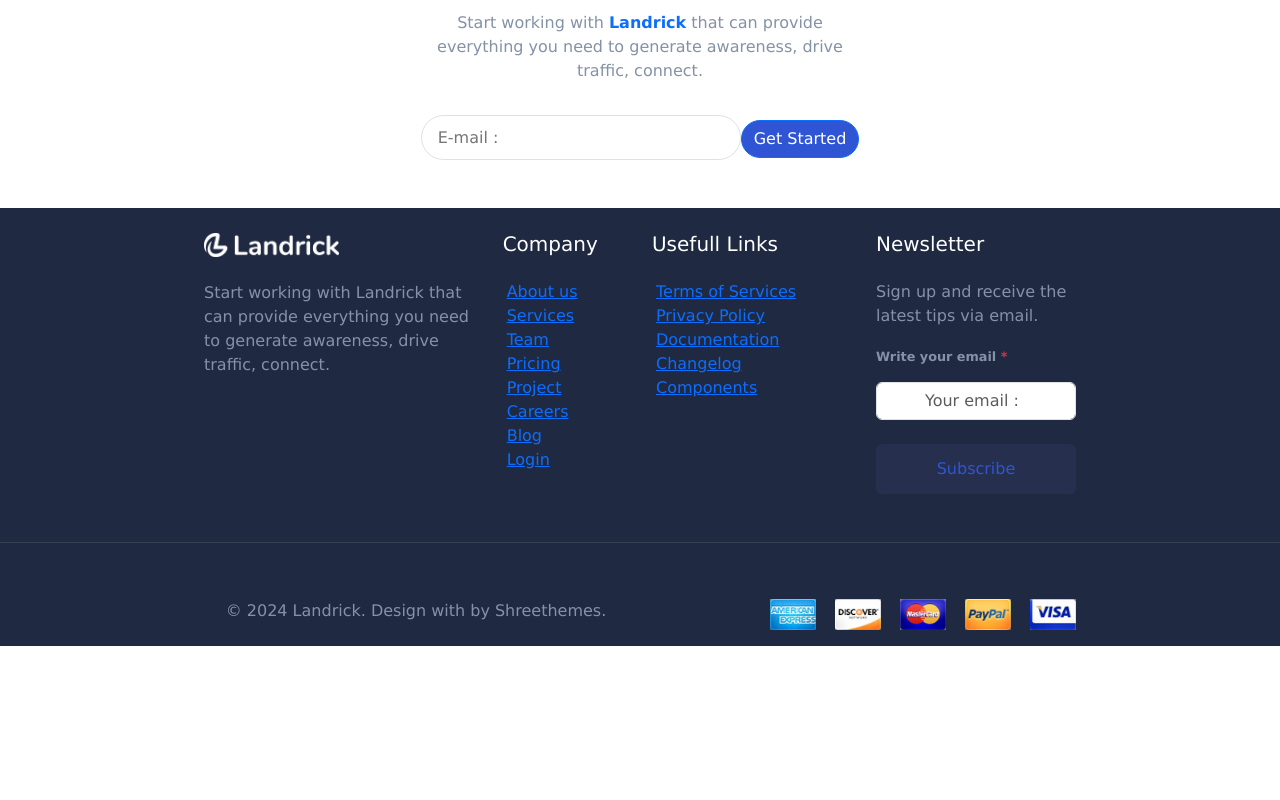
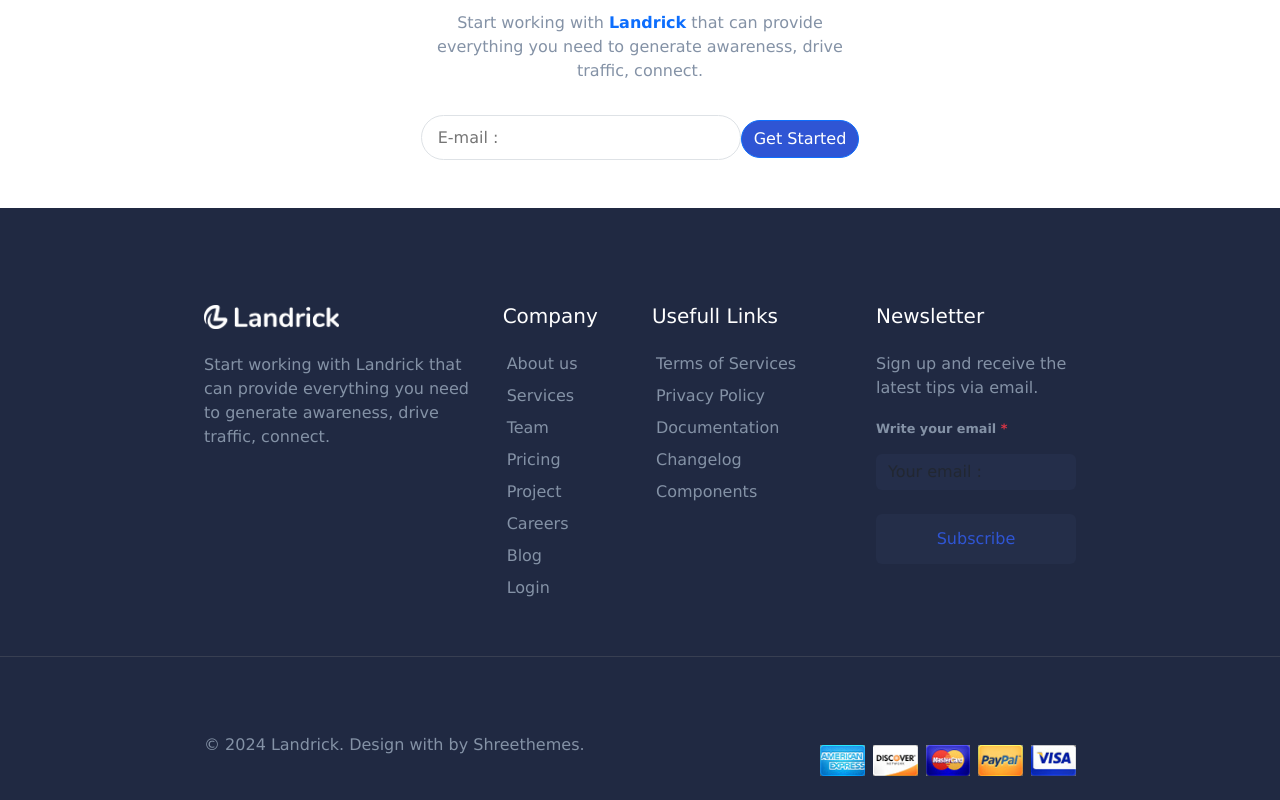
Before and after one commit to RobertoScarci/proj-html-vuejs, a Vue app in the folder proj-html-vuejs/: page / in a window 1280 px wide. Shown: the part 3313-4113 px from the top of the page. Before the commit the page ends 3959 px from the top, so only its background shows below. Built offline with nearby package versions, Linux system fonts and the light colour scheme.

Commit message:
completamento degli elementi presenti nel footer

```diff
--- a/proj-html-vuejs/src/components/AppFooter.vue
+++ b/proj-html-vuejs/src/components/AppFooter.vue
@@ -1,7 +1,7 @@
 <template>
 
     <!-- Footer -->
-    <footer class="footer pt-4 pb-3">
+    <footer class="footer pb-3">
             <div class="container">
                 <div class="row">
                     <div class="col-12">
@@ -26,25 +26,25 @@
                                 <div class="col-lg-2 col-md-4 col-12 mt-4 mt-sm-0 pt-2 pt-sm-0">
                                     <h5 class="footer-head">Company</h5>
                                     <ul class="list-unstyled footer-list mt-4">
-                                        <li><a href="javascript:void(0)" class="text-foot"><i class="uil uil-angle-right-b me-1"></i> About us</a></li>
-                                        <li><a href="javascript:void(0)" class="text-foot"><i class="uil uil-angle-right-b me-1"></i> Services</a></li>
-                                        <li><a href="javascript:void(0)" class="text-foot"><i class="uil uil-angle-right-b me-1"></i> Team</a></li>
-                                        <li><a href="javascript:void(0)" class="text-foot"><i class="uil uil-angle-right-b me-1"></i> Pricing</a></li>
-                                        <li><a href="javascript:void(0)" class="text-foot"><i class="uil uil-angle-right-b me-1"></i> Project</a></li>
-                                        <li><a href="javascript:void(0)" class="text-foot"><i class="uil uil-angle-right-b me-1"></i> Careers</a></li>
-                                        <li><a href="javascript:void(0)" class="text-foot"><i class="uil uil-angle-right-b me-1"></i> Blog</a></li>
-                                        <li><a href="javascript:void(0)" class="text-foot"><i class="uil uil-angle-right-b me-1"></i> Login</a></li>
+                                        <li><i class="uil uil-angle-right-b me-1"></i> About us</li>
+                                        <li><i class="uil uil-angle-right-b me-1"></i> Services</li>
+                                        <li><i class="uil uil-angle-right-b me-1"></i> Team</li>
+                                        <li><i class="uil uil-angle-right-b me-1"></i> Pricing</li>
+                                        <li><i class="uil uil-angle-right-b me-1"></i> Project</li>
+                                        <li><i class="uil uil-angle-right-b me-1"></i> Careers</li>
+                                        <li><i class="uil uil-angle-right-b me-1"></i> Blog</li>
+                                        <li><i class="uil uil-angle-right-b me-1"></i> Login</li>
                                     </ul>
                                 </div>
 
                                 <div class="col-lg-3 col-md-4 col-12 mt-4 mt-sm-0 pt-2 pt-sm-0">
                                     <h5 class="footer-head">Usefull Links</h5>
                                     <ul class="list-unstyled footer-list mt-4">
-                                        <li><a href="javascript:void(0)" class="text-foot"><i class="uil uil-angle-right-b me-1"></i> Terms of Services</a></li>
-                                        <li><a href="javascript:void(0)" class="text-foot"><i class="uil uil-angle-right-b me-1"></i> Privacy Policy</a></li>
-                                        <li><a href="javascript:void(0)" class="text-foot"><i class="uil uil-angle-right-b me-1"></i> Documentation</a></li>
-                                        <li><a href="javascript:void(0)" class="text-foot"><i class="uil uil-angle-right-b me-1"></i> Changelog</a></li>
-                                        <li><a href="javascript:void(0)" class="text-foot"><i class="uil uil-angle-right-b me-1"></i> Components</a></li>
+                                        <li><i class="uil uil-angle-right-b me-1"></i> Terms of Services</li>
+                                        <li><i class="uil uil-angle-right-b me-1"></i> Privacy Policy</li>
+                                        <li><i class="uil uil-angle-right-b me-1"></i> Documentation</li>
+                                        <li><i class="uil uil-angle-right-b me-1"></i> Changelog</li>
+                                        <li><i class="uil uil-angle-right-b me-1"></i> Components</li>
                                     </ul>
                                 </div>
 
@@ -56,8 +56,8 @@
                                             <div class="col-lg-12">
                                                 <div class="foot-subscribe mb-3">
                                                     <label class="form-label">Write your email <span class="text-danger">*</span></label>
-                                                    <div class="form-icon position-relative pt-2">
-                                                        <input type="email" name="email" id="emailsubscribe" class="form-control ps-5 rounded" placeholder="Your email : " required="">
+                                                    <div class="pt-2">
+                                                        <input type="email" name="email" id="emailsubscribe" class="form-control rounded" placeholder="Your email : " required="">
                                                     </div>
                                                 </div>
                                             </div>
@@ -83,11 +83,11 @@
             <div class="pt-5 footer-bar">
                 <div class="container text-center">
                     <div class="row align-items-center">
-                        <div class="col-6">
+                        <div class="col-6 start">
                             <p class="">© 2024 Landrick. Design with <i class=""></i> by  Shreethemes.</p>
                         </div>
 
-                        <div class="col-6 mt-4 mt-sm-0 pt-2">
+                        <div class="col-6 mt-4 pt-2">
                             <ul class="list-unstyled text-sm-end mb-0">
                                 <li class="list-inline-item"><a href=""><img src="../assets/american-ex.png" class="avatar avatar-ex-sm" title="American Express" alt=""></a></li>
                                 <li class="list-inline-item"><a href=""><img src="../assets/discover.png" class="avatar avatar-ex-sm" title="Discover" alt=""></a></li>
@@ -117,11 +117,21 @@
 
 footer{
     background-color: $footer-color;
+    padding-top: 6rem;
 }
 
 p,
-label{
+label,
+li{
     color: $text-color;
+}
+
+li:hover{
+    color: white;
+}
+
+li{
+    margin: .5rem 0;
 }
 
 label{
@@ -134,16 +144,25 @@
 }
 
 ul li img{
-    width: 80%;
+    width: 2.8rem;
 }
 
 hr{
     color: grey;
 }
 
+input.form-control{
+    background-color: #242e4a;
+    border: none;
+}
+
+div > input{
+    color: $text-color;
+}
+
 .d-grid input{
     color: $secondary-color;
-    background-color: #26304e;
+    background-color: #242e49;
     height: 3.1rem;
 }
 
@@ -152,4 +171,9 @@
     color: white;
 }
 
+.start{
+    display: flex;
+    justify-content: flex-start;
+}
+
 </style>
```
